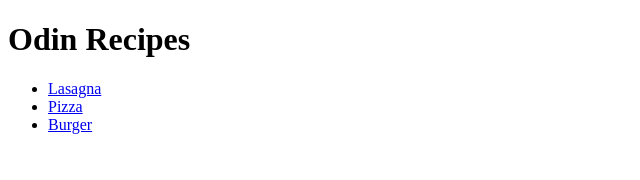
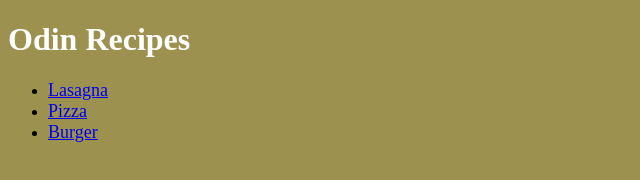
Before and after one commit to aderitomarrime/odin-recipes, a plain HTML site: page index.html in a window 1280 px wide. Shown: the whole page, without its empty margins (0-640 px from the left). Drawn offline with Linux system fonts and the light colour scheme.

Commit message:
Add style to the main page

```diff
--- /dev/null
+++ b/css/style.css
@@ -0,0 +1,12 @@
+body {
+    background-color: #9C914F;
+    font-family: "Times New Roman", sans-serif;
+}
+
+h1 {
+    color: #FFFFFF;
+}
+
+ul li a {
+    font-size: 18px;
+}
--- a/index.html
+++ b/index.html
@@ -4,6 +4,7 @@
     <meta charset="UTF-8">
     <meta name="viewport" content="width=device-width, initial-scale=1.0">
     <title>Odin Recipes</title>
+    <link rel="stylesheet" href="./css/style.css">
 </head>
 <body>
     <h1>Odin Recipes</h1>
```
